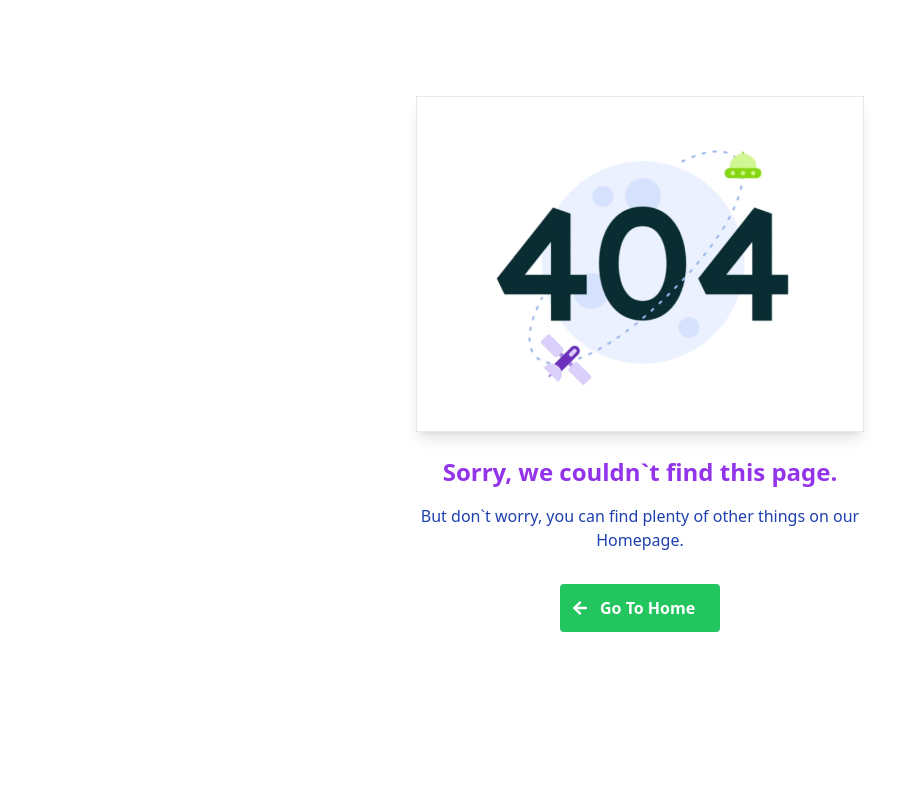
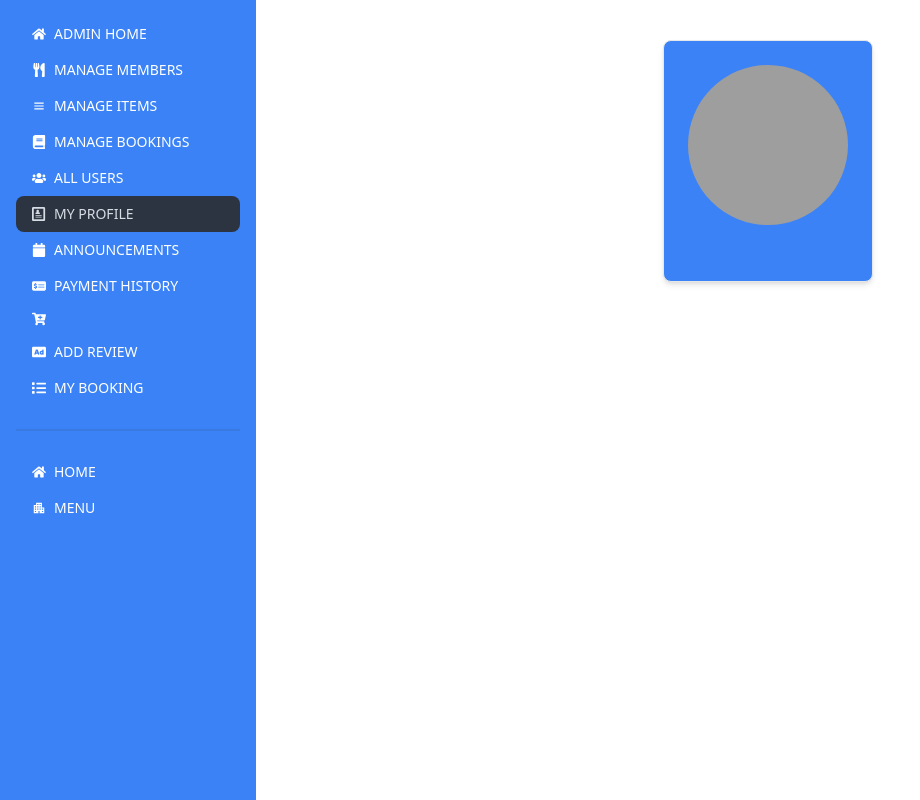
Before and after one commit to AhmedMiraz1/green-house, a React (Vite) app: page /dashboard/my-profile in a window 1280 px wide. Shown: the whole page, without its empty margins (0-920 px from the left). Built offline with nearby package versions, Linux system fonts and the light colour scheme; no server answers; grey boxes are pictures that could not be loaded; a web font is replaced by a local one.

Commit message:
my profile added

```diff
--- a/src/layout/Dashboard.jsx
+++ b/src/layout/Dashboard.jsx
@@ -1,9 +1,10 @@
 import { BiMenu } from "react-icons/bi";
-import { FaAd, FaBook, FaCalendar, FaCartPlus, FaFileContract, FaHome, FaList, FaUsers, FaUtensils } from "react-icons/fa";
-import { FaMoneyCheckDollar, FaShop } from "react-icons/fa6";
-import { IoMdMenu } from "react-icons/io";
+import { FaAd, FaBook, FaCalendar, FaCartPlus,  FaHome, FaList, FaUsers, FaUtensils } from "react-icons/fa";
+import { FaMoneyCheckDollar} from "react-icons/fa6";
 import { NavLink, Outlet } from "react-router-dom";
 import useAdmin from "../hooks/useAdmin";
+import { ImProfile } from "react-icons/im";
+import { MdApartment } from "react-icons/md";
 
 
 const Dashboard = () => {
@@ -12,12 +13,12 @@ const Dashboard = () => {
 
     return (
          <div className="flex">
-      <div className="w-64 min-h-screen  bg-orange-400">
-        <ul className="menu p-4 uppercase">
+      <div className="w-64 min-h-screen  bg-blue-500">
+        <ul className="menu p-4 uppercase text-white">
 
 
-        {
-            isAdmin ? <>
+        {/* {
+            isAdmin ? <> */}
             {/* admin links */}
             <li>
             <NavLink to="/dashboard/admin-home">
@@ -26,9 +27,9 @@ const Dashboard = () => {
             </NavLink>
           </li>
           <li>
-            <NavLink to="/dashboard/add-items">
+            <NavLink to="/dashboard/manage-members">
                 <FaUtensils/>
-             Add items
+                Manage Members
             </NavLink>
           </li>
           <li>
@@ -52,20 +53,20 @@ const Dashboard = () => {
 
 
 
-            </> :
+            {/* </> :
 
             // user links
-            <>
+            <> */}
             <li>
-            <NavLink to="/dashboard/user-home">
-                <FaHome/>
-              User Home
+            <NavLink to="/dashboard/my-profile">
+                <ImProfile/>
+                My Profile
             </NavLink>
           </li>
           <li>
-            <NavLink to="/dashboard/reservation">
+            <NavLink to="/dashboard/announcements">
                 <FaCalendar/>
-             Reservation
+                Announcements
             </NavLink>
           </li>
           <li>
@@ -92,8 +93,8 @@ const Dashboard = () => {
               My Booking
             </NavLink>
           </li>
-            </>
-          }
+            {/* </>
+          } */}
 
 
 
@@ -116,23 +117,12 @@ const Dashboard = () => {
             </NavLink>
           </li>
           <li>
-            <NavLink to="/menu">
-            <IoMdMenu />
+            <NavLink to="/apartment">
+            <MdApartment />
              Menu
             </NavLink>
           </li>
-          <li>
-            <NavLink to="/order/salad">
-                <FaShop/>
-             Shop
-            </NavLink>
-          </li>
-          <li>
-            <NavLink to="/contact">
-                <FaFileContract/>
-              Contact
-            </NavLink>
-          </li>
+
         </ul>
       </div>
       <div className="flex-1 p-10">
--- /dev/null
+++ b/src/pages/AdminDashboard/ManageMembers.jsx
@@ -0,0 +1,120 @@
+import { useQuery } from "@tanstack/react-query";
+import useAxiosSecure from "../../hooks/useAxiosSecure";
+import Swal from "sweetalert2";
+
+
+const ManageMembers = () => {
+
+    const axiosSecure = useAxiosSecure();
+
+    const { refetch, data: users = [] } = useQuery({
+      queryKey: ["users"],
+      queryFn: async () => {
+        const res = await axiosSecure.get("/users");
+        return res.data;
+      },
+    });
+
+
+    const  handelMakeAdmin= (user)=>{
+
+      axiosSecure.patch(`/users/admin/${user._id}`)
+      .then(res => {
+          console.log(res.data);
+          if(res.data.modifiedCount > 0){
+              refetch()
+              Swal.fire({
+                  position: "top-end",
+                  icon: "success",
+                  title: `${user?.name} Is Admin now!`,
+                  showConfirmButton: false,
+                  timer: 1500
+                });
+          }
+      })
+
+    }
+
+
+    const handelDelete = (user) => {
+      Swal.fire({
+        title: "Are you sure?",
+        text: "You won't be able to revert this!",
+        icon: "warning",
+        showCancelButton: true,
+        confirmButtonColor: "#3085d6",
+        cancelButtonColor: "#d33",
+        confirmButtonText: "Yes, delete it!",
+      }).then((result) => {
+        if (result.isConfirmed) {
+          axiosSecure.delete(`/users/${user}`).then((res) => {
+            if (res.data.deletedCount > 0) {
+              refetch()
+              Swal.fire({
+                title: "Deleted!",
+                text: "Your file has been deleted.",
+                icon: "success",
+              });
+            }
+          console.log(res.data);
+          });
+        }
+      });
+    };
+  return (
+    <div>
+      <div
+      // className="flex justify-evenly my-4"
+      >
+        {/* <h2 className="text-3xl">All users :</h2> */}
+        <h2 className="text-3xl">Total users : {users?.length}</h2>
+      </div>
+
+      <div className="overflow-x-auto border my-6 rounded-t-2xl">
+        <table className="table ">
+          {/* head */}
+          <thead>
+            <tr className="uppercase bg-blue-500 text-white font-bold text-lg ">
+              <th>no</th>
+              <th>Name</th>
+              <th>email</th>
+              <th>Role</th>
+              <th>action</th>
+            </tr>
+          </thead>
+          <tbody>
+            {users?.map((user, idx) => (
+              <tr key={user._id}>
+                <th>{idx + 1}</th>
+                <td>{user?.name}</td>
+                <td>{user?.email}</td>
+                <td>
+                  {user.role === "admin" ? (
+                    "Admin"
+                  ) : (
+                    <button
+                      onClick={() => handelMakeAdmin(user)}
+                      className="btn  btn-xs bg-[#D1A054] text-white  px-4 "
+                    >
+
+                    </button>
+                  )}
+                </td>
+                <td>
+                  <button
+                    onClick={() => handelDelete(user._id)}
+                    className="btn btn-ghost btn-xs bg-red-600 text-white px-4 "
+                  >
+                    {/* <FaTrashAlt /> */}
+                  </button>
+                </td>
+              </tr>
+            ))}
+          </tbody>
+        </table>
+      </div>
+    </div>
+  );
+};
+
+export default ManageMembers;
--- /dev/null
+++ b/src/pages/useDashboard/Announcements.jsx
@@ -0,0 +1,15 @@
+
+
+const Announcements = () => {
+    return (
+        <div className="flex justify-center items-center ">
+            <div className="border text-white bg-blue-500 p-8 shadow-lg rounded-lg flex items-center flex-col">
+            <h1 className="text-xl md:text-2xl font-bold mb-5">Could you provide me with a bit more context </h1>
+            <p className="text-lg font-medium ">about what the short description and title are for? For example, are they for an article, a project, a product, or something else? Any specific details would help me tailor the description and title accurately.</p>
+            </div>
+
+        </div>
+    );
+};
+
+export default Announcements;
--- /dev/null
+++ b/src/pages/useDashboard/MyProfile.jsx
@@ -0,0 +1,21 @@
+import useAuth from "../../hooks/useAuth";
+
+const MyProfile = () => {
+
+    const {user}=useAuth()
+  return (
+    <div className="flex justify-center ">
+      <div className="avatar  flex flex-col items-center border rounded-lg shadow-md p-6 bg-blue-500 text-white font-bold text-lg">
+        <div className="w-40 rounded-full">
+          <img src={user?.photoURL || "https://i.ibb.co/YfrC5vT/user-removebg-preview.png"} />
+        </div>
+        <p className="my-4">{user?.displayName }</p>
+        <p>{user?.email}</p>
+
+      </div>
+
+    </div>
+  );
+};
+
+export default MyProfile;
```
Also changed, not shown: src/Routes/Router.jsx (+25 -0 lines).
